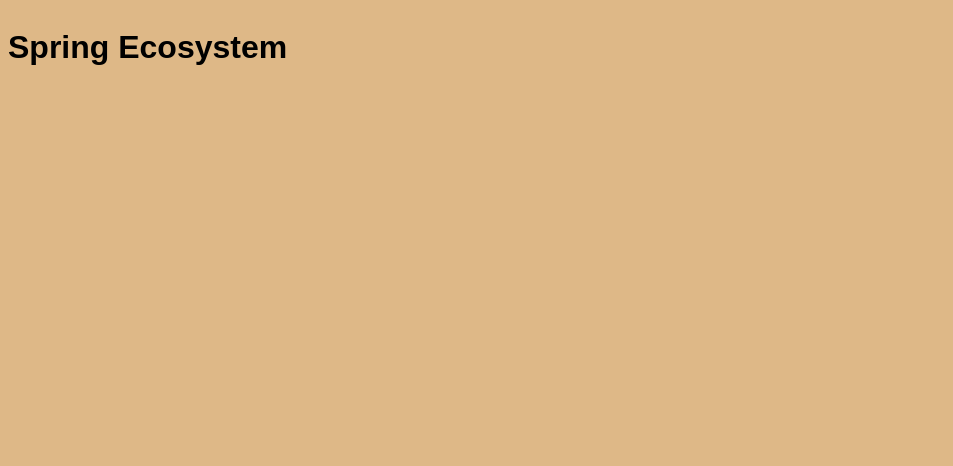
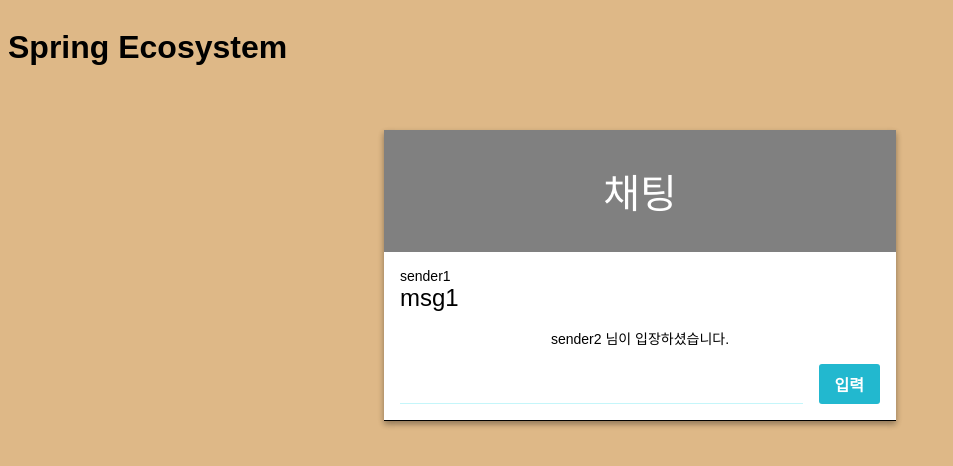
Before and after one commit to zkdlu/spring-react-practice, a React (Create React App) app in the folder applications/app-front/: page /chat in a window 1280 px wide. Before the commit this address had no page. Shown: the top 466 px of the page, without its empty margins (0-953 px from the left). Built offline with nearby package versions, Linux system fonts and the light colour scheme.

Commit message:
chat: 프론트 페이지 추가

```diff
--- a/applications/app-front/src/App.js
+++ b/applications/app-front/src/App.js
@@ -1,6 +1,7 @@
 import { Component } from 'react';
 import { Route, Routes } from 'react-router-dom';
 import Header from './components/Header';
+import ChatPage from './pages/chat/ChatPage';
 import Home from './pages/home/Home';
 import TodoListPage from './pages/todo/TodoListPage';
 
@@ -12,6 +13,7 @@ class App extends Component {
         <Routes>
           <Route path='/' element={<Home />} />
           <Route path='/todo' element={<TodoListPage />} />
+          <Route path='/chat' element={<ChatPage />} />
         </Routes>
       </div>
     )
--- a/applications/app-front/src/components/Form.js
+++ b/applications/app-front/src/components/Form.js
@@ -1,11 +1,11 @@
 import './Form.css';
 
-const Form = ({value, onChange, onCreate, onKeyPress}) => {
+const Form = ({msg, value, onChange, onCreate, onKeyPress}) => {
     return (
         <div className="form">
           <input value={value} onChange={onChange} onKeyPress={onKeyPress}/>
           <div className="create-button" onClick={onCreate}>
-            추가
+            {msg || '추가'}
           </div>
         </div>
     );
--- /dev/null
+++ b/applications/app-front/src/pages/chat/ChatPage.js
@@ -0,0 +1,35 @@
+import { Component } from "react";
+import Form from "../../components/Form";
+import ChatList from "./components/ChatList";
+import ChatTempplate from './components/ChatTemplate'
+
+class ChatPage extends Component {
+    state = {
+        chats: [
+            {
+                sender: 'sender1',
+                type: 'talk',
+                msg: 'msg1',
+            },
+            {
+                sender: 'sender2',
+                type: 'enter',
+                msg: '',
+            }
+        ]
+    }
+
+    render() {
+        const { chats } = this.state;
+
+        return (
+            <ChatTempplate form={(
+                <Form msg='입력'/>
+            )}>
+                <ChatList chats={chats}/>
+            </ChatTempplate>
+        )
+    }
+}
+
+export default ChatPage;
--- /dev/null
+++ b/applications/app-front/src/pages/chat/components/ChatItem.css
@@ -0,0 +1,22 @@
+.chat-item-enter .sender {
+    font-size: 14px;
+    text-align: center;
+}
+
+.chat-item-talk {
+    padding: 1rem;
+}
+
+.chat-item-talk:hover {
+    background: lightgrey;
+}
+
+.chat-item-talk .sender {
+    flex: 1;
+    font-size: 14px;
+}
+
+.chat-item-talk .msg {
+    flex: 1;
+    font-size: 24px;
+}
--- /dev/null
+++ b/applications/app-front/src/pages/chat/components/ChatItem.js
@@ -0,0 +1,40 @@
+import { Component } from "react";
+import './ChatItem.css'
+
+class ChatItem extends Component {
+
+    enterMessage(sender) {
+        return (
+            <div className="chat-item-enter">
+                <div className="sender">
+                    {sender} 님이 입장하셨습니다.
+                </div>
+            </div>
+        );
+    }
+
+    talkMessage(sender, msg) {
+        return (
+            <div className="chat-item-talk">
+                <div className="sender">
+                    {sender}
+                </div>
+                <div className="msg">
+                    {msg}
+                </div>
+            </div>
+        );
+    }
+
+    render() {
+        const { type, sender, msg } = this.props;
+
+        if (type === 'enter') {
+            return this.enterMessage(sender);
+        }
+
+        return this.talkMessage(sender, msg);
+    }
+}
+
+export default ChatItem;
--- /dev/null
+++ b/applications/app-front/src/pages/chat/components/ChatList.js
@@ -0,0 +1,24 @@
+import { Component } from "react";
+import ChatItem from "./ChatItem";
+
+class ChatList extends Component {
+    render() {
+        const { chats } = this.props;
+        const chatList = chats.map(({ sender, type, msg }, index) => (
+            <ChatItem
+                key={index}
+                sender={sender}
+                type={type}
+                msg={msg}
+            />)
+        )
+
+        return (
+            <div>
+                {chatList}
+            </div>
+        )
+    }
+}
+
+export default ChatList;
--- /dev/null
+++ b/applications/app-front/src/pages/chat/components/ChatTemplate.css
@@ -0,0 +1,26 @@
+.chat-template {
+    background: white;
+    width: 512px;
+    box-shadow: 0 3px 6px rgba(0, 0, 0, 0.16), 0 3px 6px rgba(0, 0, 0, 0.23);
+    margin: 0 auto;
+    margin-top: 4rem;
+}
+
+.chat-template .title {
+    padding: 2rem;
+    font-size: 2.5rem;
+    text-align: center;
+    font-weight: 100;
+    background: grey;
+    color: white;
+}
+
+.chat-template .form-wrapper {
+    padding: 1rem;
+    border-bottom: 1px solid black;
+}
+
+.chat-template .todos-wrapper {
+    padding: 1rem;
+    min-height: 5rem;
+}
--- /dev/null
+++ b/applications/app-front/src/pages/chat/components/ChatTemplate.js
@@ -0,0 +1,19 @@
+import './ChatTemplate.css'
+
+const ChatTemplate = ({form, children}) => {
+    return (
+        <main className="chat-template">
+            <div className="title">
+                채팅
+            </div>
+            <section className="chat-wrapper">
+                {children}
+            </section>
+            <section className="form-wrapper">
+                {form}
+            </section>
+        </main>
+    )
+}
+
+export default ChatTemplate;
--- a/applications/app-front/src/pages/home/Home.js
+++ b/applications/app-front/src/pages/home/Home.js
@@ -5,6 +5,7 @@ const Home = () => {
     return (
         <div className="container">
             <Link className="container-item" to='/todo'>Todo</Link>
+            <Link className="container-item" to='/chat'>Chat</Link>
         </div>
     )
 }
```
